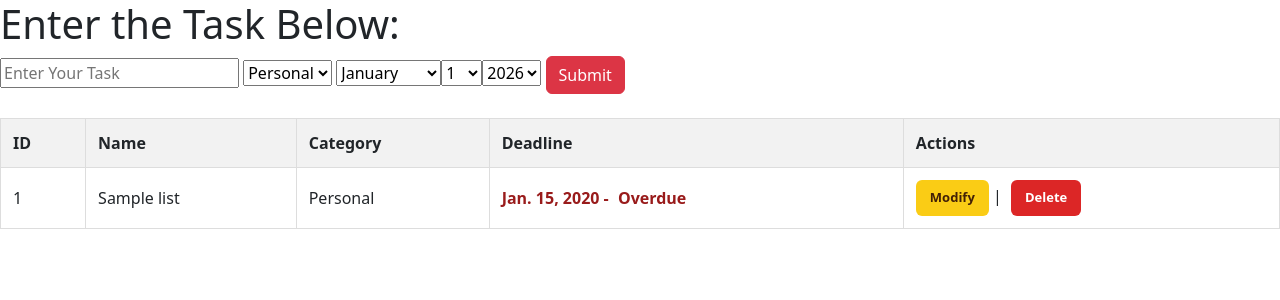
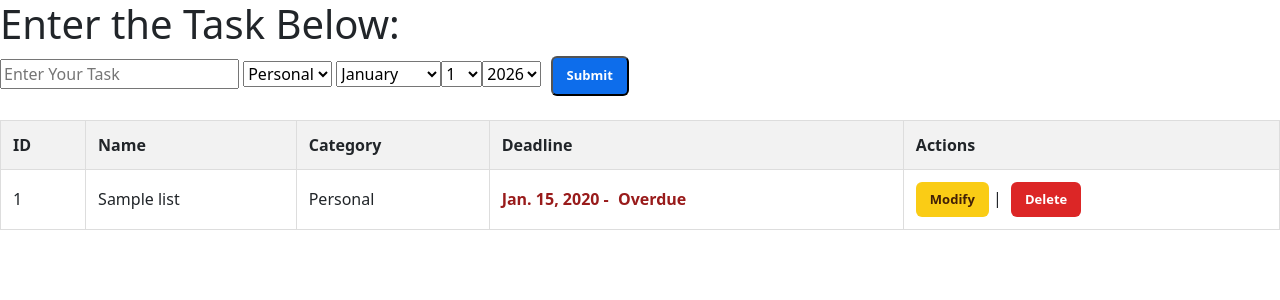
Before and after one commit to freeaman-art/todoapp, a Django app: page / in a window 1280 px wide. Shown: the top 300 px of the page. Run offline with Django 5.2, Linux system fonts and the light colour scheme; tables that the repository leaves empty hold one stand-in row (values such as "Sample post"); some libraries are stand-ins or nearby versions.

Commit message:
made change to the Submit button Font

```diff
--- a/todoapp/static/todoapp/style.css
+++ b/todoapp/static/todoapp/style.css
@@ -103,6 +103,19 @@
 }
 
 
+.main-btn{
+    display: inline-block;
+    background-color: rgb(13, 109, 235);
+    color: white;
+    padding: 8px 14px;
+    border-radius: 6px;
+    text-decoration: none;
+    font-weight: 600;
+    font-size: 13px;
+    margin-left: 5px;
+    transition: 0.3s;
+}
+
 
 
 /* Normal deadline */
--- a/todoapp/templates/todoapp/home.html
+++ b/todoapp/templates/todoapp/home.html
@@ -27,7 +27,7 @@
     {{form.name}}
     {{form.category}}
     {{form.deadline}}
-    <button class="btn btn-danger"  type="submit">Submit</button>
+    <button class="main-btn"  type="submit">Submit</button>
     </form>
 <br>
 
```
